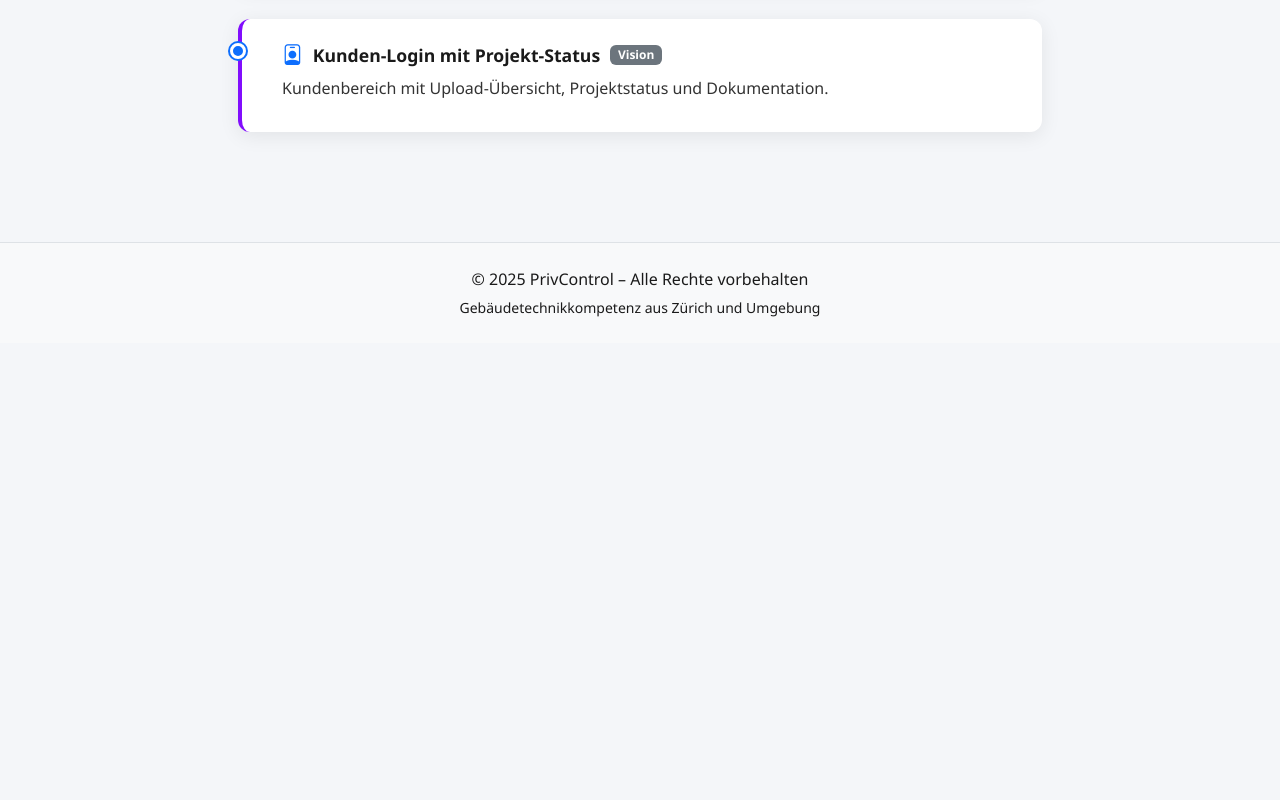
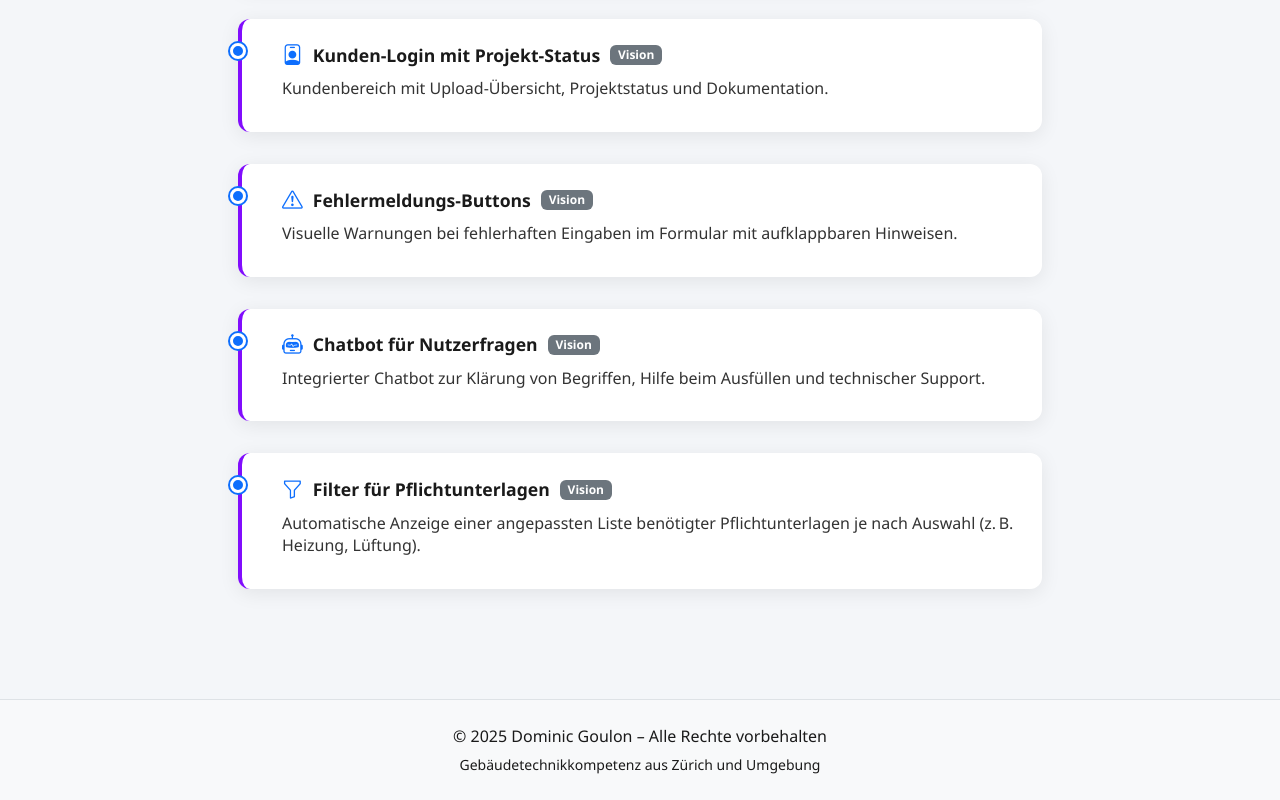
Before and after one commit to domigo04/privcontrol, a plain HTML site: page public/roadmap.html in a window 1280 px wide. Shown: the part 2076-2876 px from the top of the page. Before the commit the page ends 2419 px from the top, so only its background shows below. Drawn offline with nearby package versions, Linux system fonts and the light colour scheme.

Commit message:
Roadmap weiter angepasst

```diff
--- a/public/components/footer.html
+++ b/public/components/footer.html
@@ -1,6 +1,6 @@
 <footer class="mt-auto py-4 bg-light text-center border-top">
   <div class="container">
-    <p class="mb-1">&copy; 2025 PrivControl – Alle Rechte vorbehalten</p>
+    <p class="mb-1">&copy; 2025 Dominic Goulon – Alle Rechte vorbehalten</p>
     <small>Gebäudetechnikkompetenz aus Zürich und Umgebung</small>
   </div>
 </footer>
--- a/public/roadmap.html
+++ b/public/roadmap.html
@@ -85,7 +85,7 @@
       </div>
     </div>
 
-    <hr class="my-5"/>
+     <hr class="my-5"/>
     <h4 class="mb-4">🔮 Was als Nächstes kommt:</h4>
 
     <div class="step" data-aos="fade-right">
@@ -107,9 +107,24 @@
       <h5><i class="bi bi-person-badge"></i>Kunden-Login mit Projekt-Status <span class="badge bg-secondary">Vision</span></h5>
       <p>Kundenbereich mit Upload-Übersicht, Projektstatus und Dokumentation.</p>
     </div>
+
+    <div class="step" data-aos="fade-up">
+      <h5><i class="bi bi-exclamation-triangle"></i>Fehlermeldungs-Buttons <span class="badge bg-secondary">Vision</span></h5>
+      <p>Visuelle Warnungen bei fehlerhaften Eingaben im Formular mit aufklappbaren Hinweisen.</p>
+    </div>
+
+    <div class="step" data-aos="fade-up">
+      <h5><i class="bi bi-robot"></i>Chatbot für Nutzerfragen <span class="badge bg-secondary">Vision</span></h5>
+      <p>Integrierter Chatbot zur Klärung von Begriffen, Hilfe beim Ausfüllen und technischer Support.</p>
+    </div>
+
+    <div class="step" data-aos="fade-up">
+      <h5><i class="bi bi-funnel"></i>Filter für Pflichtunterlagen <span class="badge bg-secondary">Vision</span></h5>
+      <p>Automatische Anzeige einer angepassten Liste benötigter Pflichtunterlagen je nach Auswahl (z. B. Heizung, Lüftung).</p>
+    </div>
   </div>
 
-   <div id="footer-placeholder"></div>
+  <div id="footer-placeholder"></div>
 
   <script src="https://cdn.jsdelivr.net/npm/bootstrap@5.3.0/dist/js/bootstrap.bundle.min.js"></script>
   <script src="https://unpkg.com/aos@2.3.1/dist/aos.js"></script>
```
Also changed, not shown: 1 other file.
